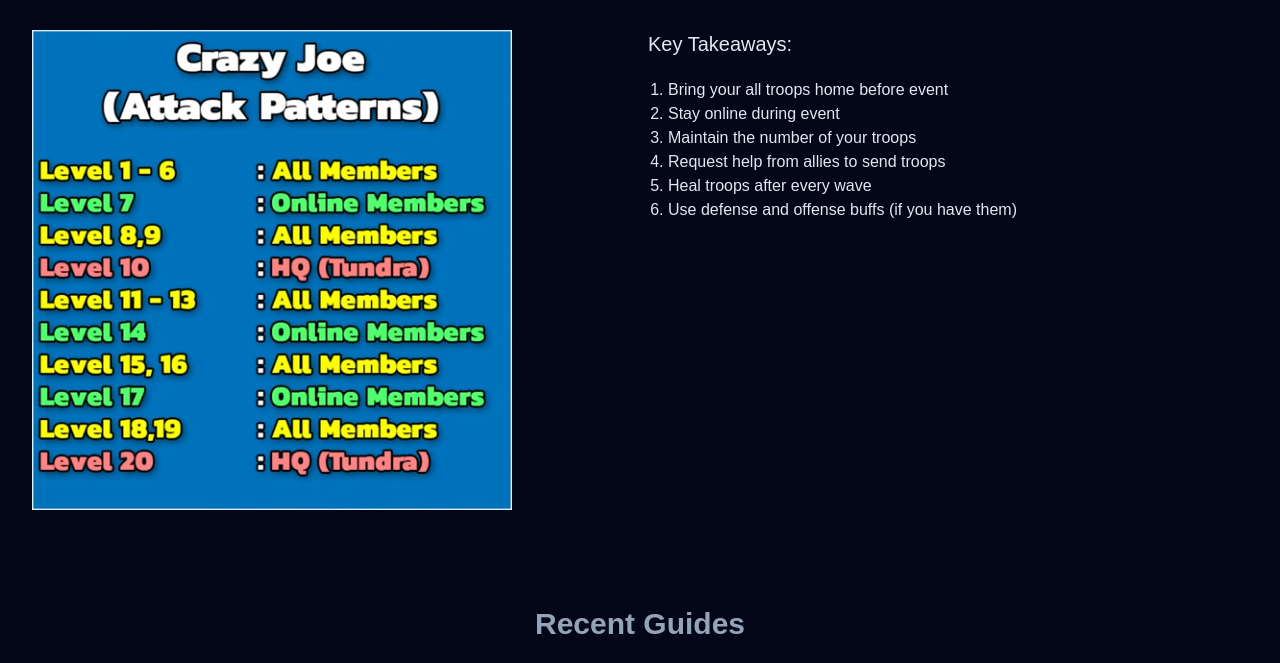
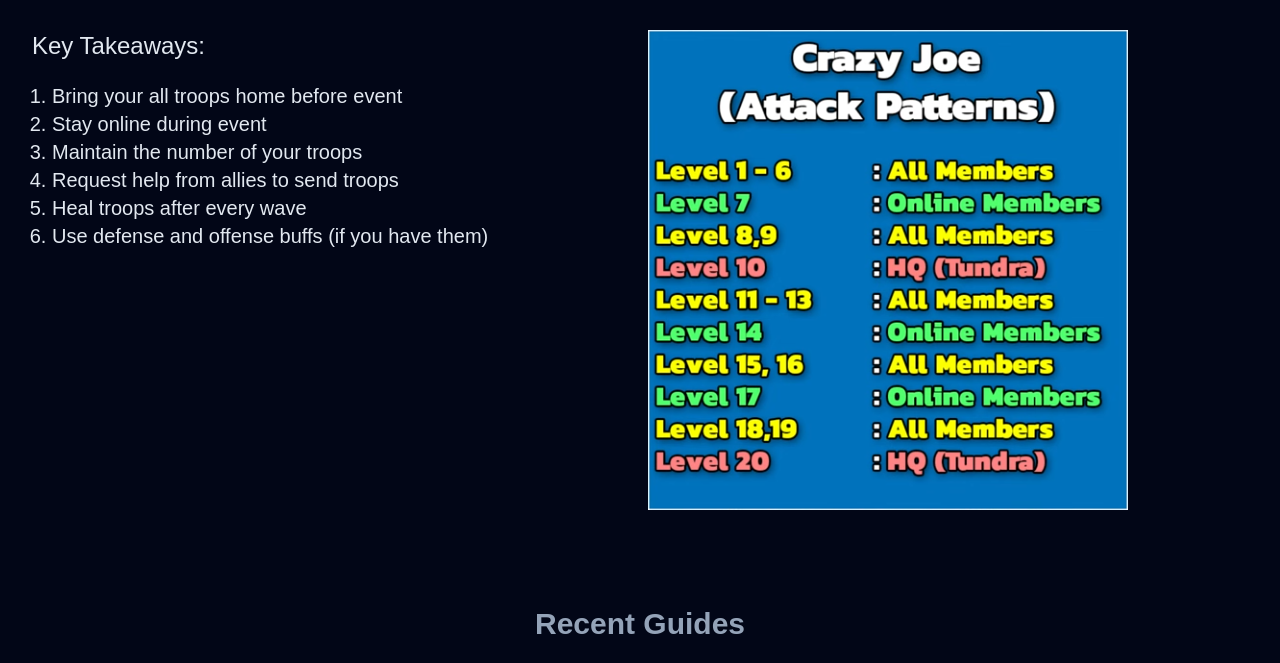
Before and after one commit to elementWebDev/usa-ponderosa, a website: page index.html in a window 1280 px wide. Shown: the part 1397-2060 px from the top of the page. Drawn offline with Linux system fonts and the light colour scheme.

Commit message:
cj more styling

```diff
--- a/index.html
+++ b/index.html
@@ -142,14 +142,12 @@
           referrerpolicy="strict-origin-when-cross-origin"
           allowfullscreen></iframe>
       </div>
+
       <div class="grid grid-cols-1 md:grid-cols-2 gap-4 p-4 rounded-lg">
-        <div>
-          <img src="img/events/crazy-joe-attack-pattern.png" alt=""
-            class="mb-4">
-        </div>
-        <div>
-          <h4 class="text-xl">Key Takeaways:</h4>
-          <ol class="list-decimal m-5">
+
+        <div class="text-xl">
+          <h4 class="text-2xl">Key Takeaways:</h4>
+          <ol class="list-decimal m-5 text-xl">
             <li>Bring your all troops home before event</li>
             <li>Stay online during event</li>
             <li>Maintain the number of your troops</li>
@@ -158,6 +156,12 @@
             <li>Use defense and offense buffs (if you have them)</li>
           </ol>
         </div>
+
+        <div>
+          <img src="img/events/crazy-joe-attack-pattern.png" alt=""
+            class="mb-4">
+        </div>
+
       </div>
 
 
```
Also changed, not shown: css/output.css.
